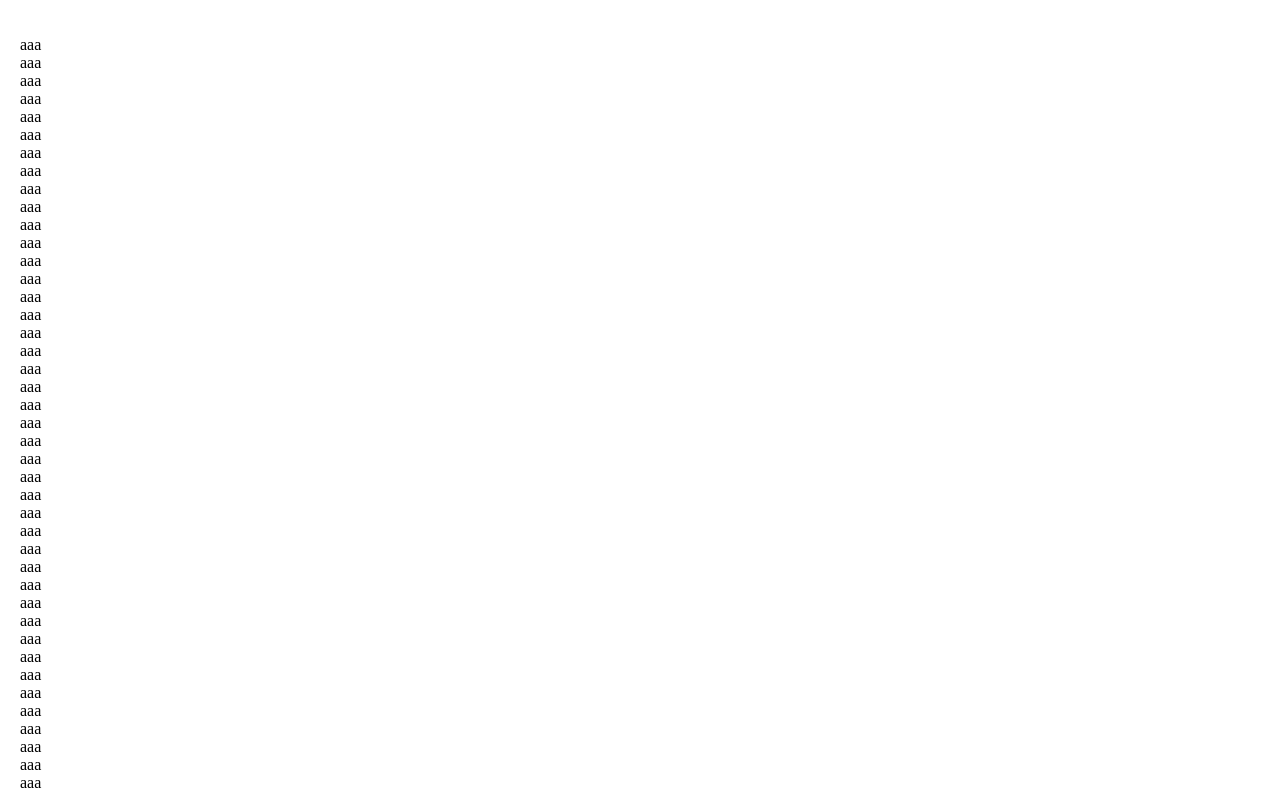
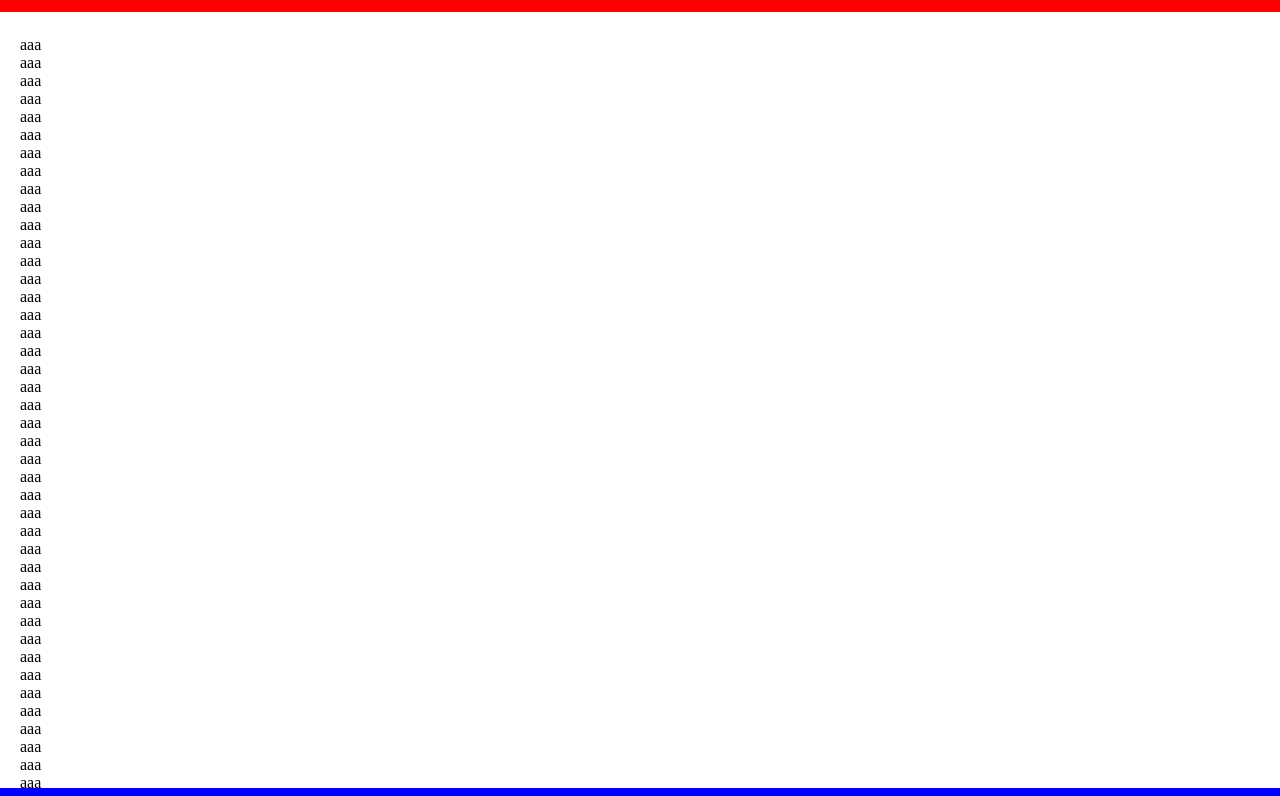
Before and after one commit to piro0919/react-page-border, a Next.js app: page / in a window 1280 px wide. Shown: the top 796 px of the page. Built offline with nearby package versions, Linux system fonts and the light colour scheme.

Commit message:
feat: hoge

```diff
--- a/src/app/style.module.css
+++ b/src/app/style.module.css
@@ -4,22 +4,21 @@
 }
 
 .wrapper::before {
+  background: red;
   content: "";
-  height: 100lvh;
-  inset: 0;
+  height: 12px;
   pointer-events: none;
   position: fixed;
   width: 100dvw;
+  inset: 0 0 auto 0;
 }
 
-.wrapper::before {
-  background: red;
-  /* border: solid 12px transparent;
-  border-radius: 24px;
-  mask: linear-gradient(#fff, #fff) padding-box, linear-gradient(#fff, #fff);
-  mask-composite: subtract; */
-  clip-path: rect(
-    0 0 calc(100dvh - 24px * 2) calc(100dvw - 24px * 2) round 24px
-  );
-  inset: 24px;
+.wrapper::after {
+  background: blue;
+  content: "";
+  height: 12px;
+  pointer-events: none;
+  position: fixed;
+  width: 100dvw;
+  inset: auto 0 0 0;
 }
```
